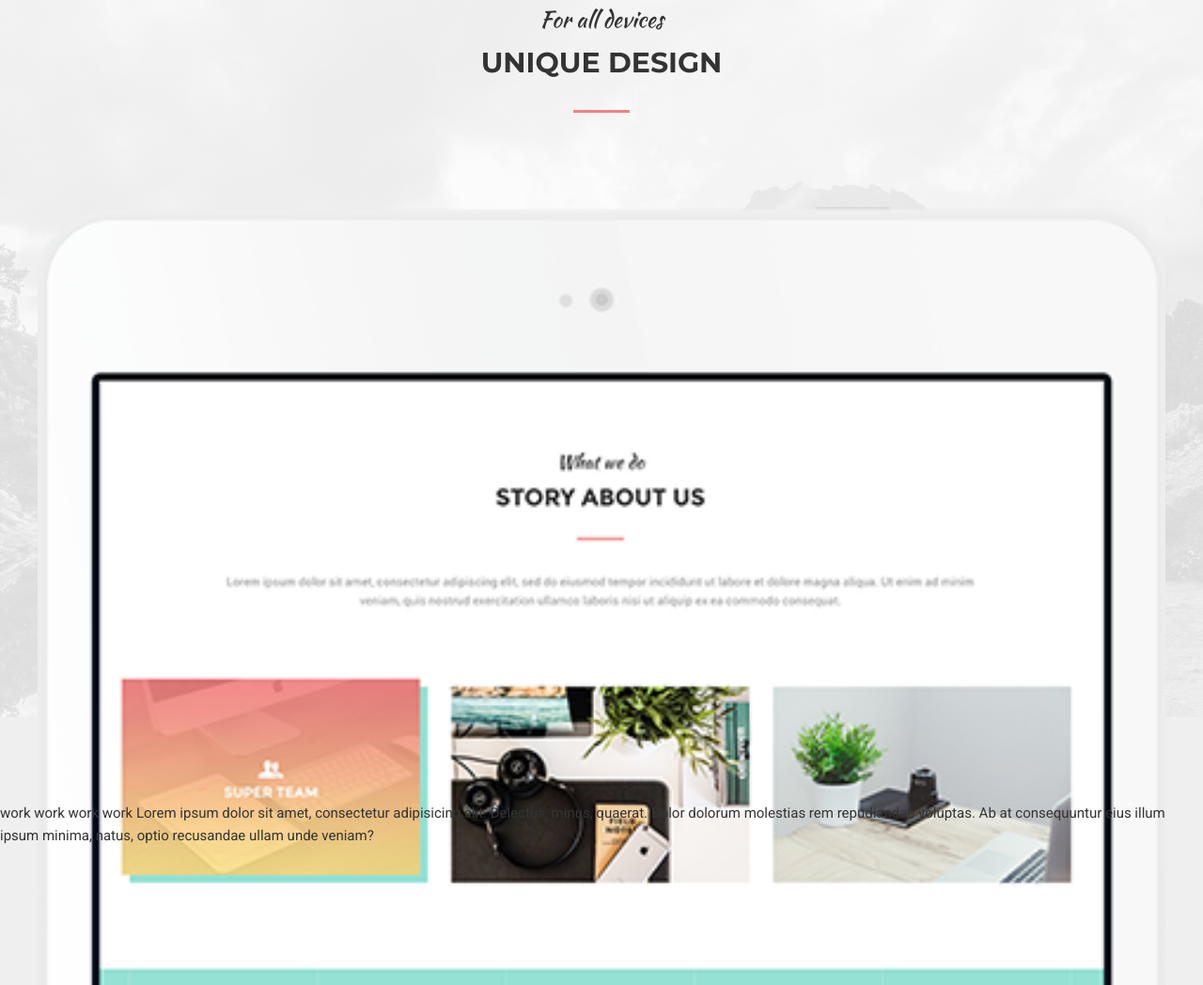
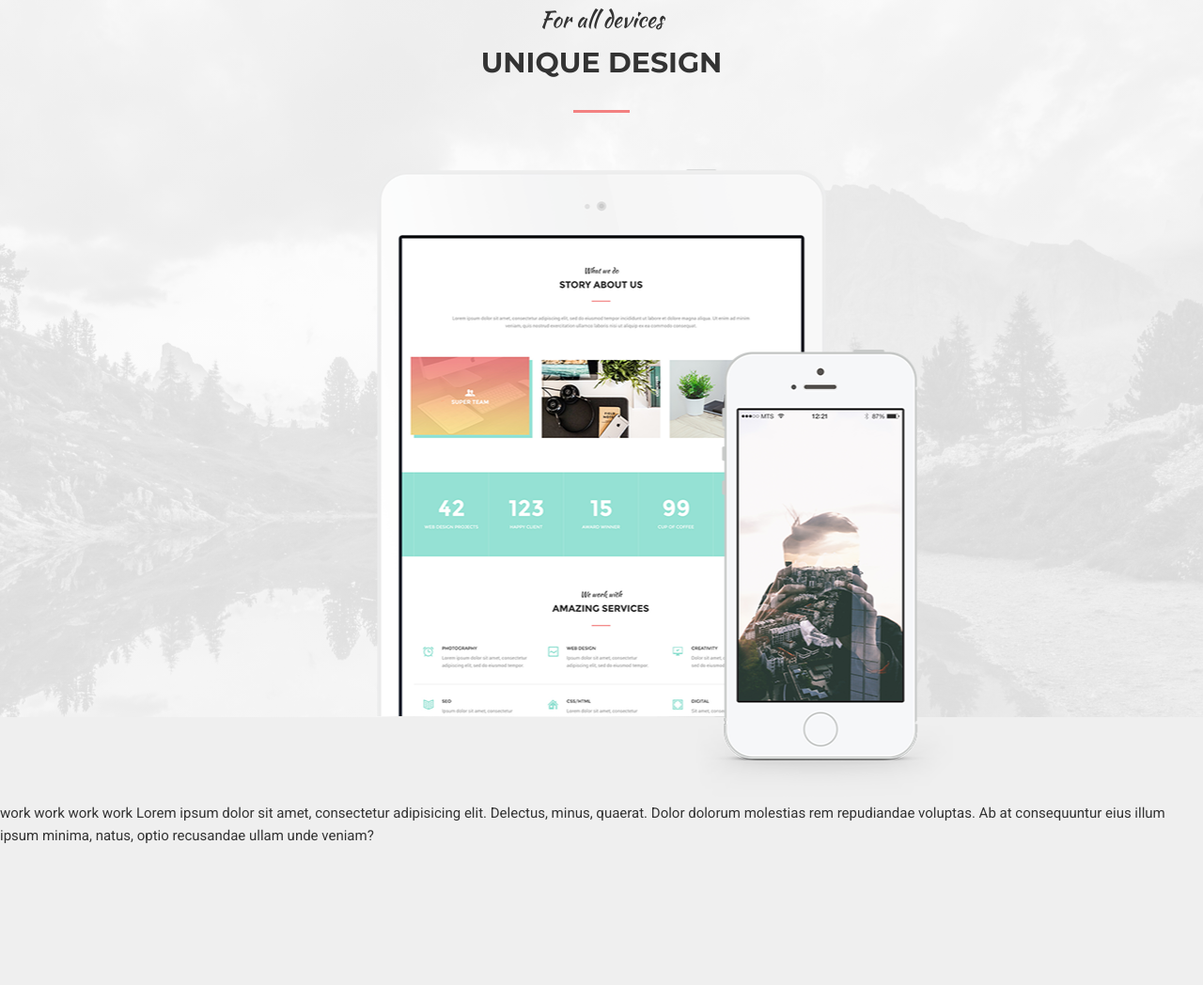
Before and after one commit to ivanchikap/glivera-mogo, a website: page src/index.html in a window 1280 px wide. Shown: the part 2758-3806 px from the top of the page at 94% size. Drawn offline with nearby package versions, Linux system fonts and the light colour scheme; files that its build step writes are made by us from their sources.

Commit message:
adaptive design section

```diff
--- a/src/assets/scss/design/_design.scss
+++ b/src/assets/scss/design/_design.scss
@@ -1,8 +1,72 @@
 .design {
+  position: relative;
   height: 85rem;
   background-repeat: no-repeat;
   background-size: cover;
   background-position: center bottom;
 
+  @include tablet {
+    height: 80rem;
+  }
 
+  @include mobile-large {
+    height: 47rem;
+  }
+
+  @include mobile {
+    height: 40rem;
+  }
+
+
+  .section__header {
+    margin-bottom: 4.5rem;
+  }
+
+  &__ipad {
+    position: absolute;
+    bottom: -0.5rem;
+    left: 50%;
+    transform: translateX(-50%);
+    max-width: 80%;
+    width: 47.7rem;
+    height: 58.8rem;
+
+    @include mobile-large {
+      width: 25rem;
+      height: 31rem;
+    }
+
+    @include mobile {
+      width: 21rem;
+      height: 26rem;
+    }
+
+    img {
+      @extend .img-cover;
+      object-position: center top;
+    }
+  }
+
+  &__iphone {
+    position: absolute;
+    right: -13.6rem;
+    bottom: -8rem;
+    display: block;
+    width: 27.4rem;
+    height: 47.6rem;
+
+    @include mobile-large {
+      width: 10rem;
+      height: 18rem;
+      right: -4rem;
+      bottom: -2rem;
+    }
+
+    @include mobile {
+      width: 7rem;
+      height: 12rem;
+      right: -3rem;
+      bottom: -1rem;
+    }
+  }
 }
--- a/src/index.html
+++ b/src/index.html
@@ -151,17 +151,18 @@ title: Home
             <h2 class="section__title">Unique design</h2>
         </header>
         <!--  /section__header-->
-        <div class="design__content">
-            <div class="design__ipad">
-                <img src="assets/images/design/ipad.png" alt="ipad">
-            </div>
+
+        <div class="design__ipad">
+            <img src="assets/images/design/ipad.png" alt="ipad">
+
             <div class="design__iphone">
-                <img class="" src="assets/images/design/iphone.png" alt="iphone">
+                <img  src="assets/images/design/iphone.png" alt="iphone">
             </div>
         </div>
+        <!-- /design__ipad-->
     </div>
-
 </section>
+<!--/design-->
 
 
 <section class="work section" id="work">
```
